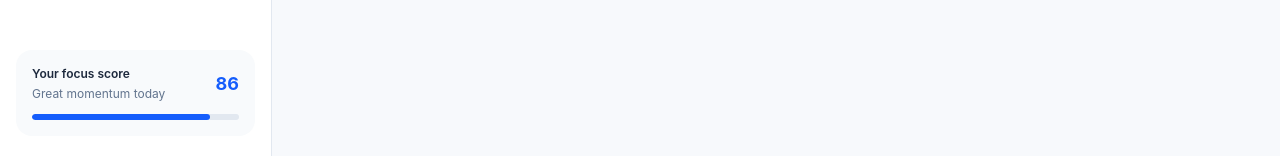
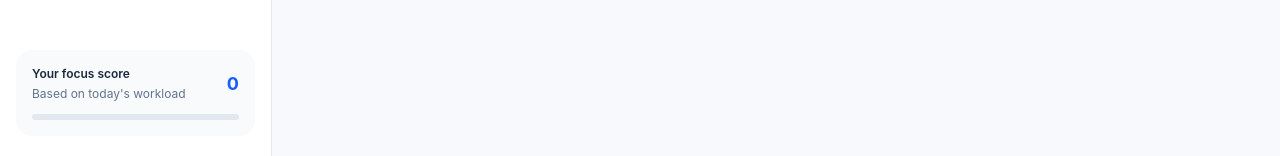
Before and after one commit to Mandarpowar13/TaskOS, a React (Vite) app in the folder client/: page / in a window 1280 px wide. Shown: the part 644-800 px from the top of the page. Built offline with nearby package versions, Linux system fonts and the light colour scheme; no server answers; sample sign-in values are in the browser's storage.

Commit message:
Fix dashboard interactions and productivity data

```diff
--- a/client/src/components/layout/Header.jsx
+++ b/client/src/components/layout/Header.jsx
@@ -12,6 +12,6 @@ export default function Header() {
   async function handleLogout() { try { await logout() } catch { /* Clear local session even if the API is unavailable. */ } finally { clearSession(); navigate('/login') } }
   return <header className="fixed inset-x-0 top-0 z-20 flex h-[68px] items-center justify-between border-b border-slate-200 bg-white/85 px-4 backdrop-blur-lg dark:border-slate-800 dark:bg-slate-900/85 lg:left-[272px] lg:px-8">
     <div className="flex items-center gap-2"><IconButton label="Open navigation" className="lg:hidden" onClick={toggleSidebar}><Menu size={21} /></IconButton><div className="relative hidden sm:block"><Search className="absolute left-3 top-1/2 -translate-y-1/2 text-slate-400" size={17} /><input aria-label="Search workspace" placeholder="Search tasks, projects, or people..." className="h-10 w-72 rounded-xl border border-slate-200 bg-slate-50 pl-10 pr-4 text-sm outline-none transition placeholder:text-slate-400 focus:border-blue-400 focus:ring-4 focus:ring-blue-500/10 dark:border-slate-700 dark:bg-slate-800 dark:text-white" /></div></div>
-    <div className="flex items-center gap-1 sm:gap-2"><Link to="/tasks?create=true" className="hidden h-10 items-center gap-2 rounded-xl bg-blue-600 px-3.5 text-sm font-semibold text-white transition hover:bg-blue-700 sm:flex"><Plus size={17} />Add task</Link><IconButton label={theme === 'light' ? 'Switch to dark mode' : 'Switch to light mode'} onClick={toggleTheme}>{theme === 'light' ? <Moon size={19} /> : <Sun size={19} />}</IconButton><IconButton label="Notifications" className="relative"><Bell size={19} /><span className="absolute right-2.5 top-2.5 h-2 w-2 rounded-full bg-blue-600 ring-2 ring-white dark:ring-slate-900" /></IconButton><IconButton label="Sign out" onClick={handleLogout} className="hidden sm:inline-flex"><LogOut size={18} /></IconButton><div className="ml-1 grid h-9 w-9 place-items-center rounded-full bg-gradient-to-br from-blue-500 to-indigo-600 text-xs font-bold text-white">MK</div></div>
+    <div className="flex items-center gap-1 sm:gap-2"><Link to="/tasks?create=true" className="hidden h-10 items-center gap-2 rounded-xl bg-blue-600 px-3.5 text-sm font-semibold text-white transition hover:bg-blue-700 sm:flex"><Plus size={17} />Add task</Link><IconButton label={theme === 'light' ? 'Switch to dark mode' : 'Switch to light mode'} onClick={toggleTheme}>{theme === 'light' ? <Moon size={19} /> : <Sun size={19} />}</IconButton><IconButton label="Notifications" className="relative" onClick={() => navigate('/notifications')}><Bell size={19} /><span className="absolute right-2.5 top-2.5 h-2 w-2 rounded-full bg-blue-600 ring-2 ring-white dark:ring-slate-900" /></IconButton><IconButton label="Sign out" onClick={handleLogout} className="hidden sm:inline-flex"><LogOut size={18} /></IconButton><Link to="/settings" aria-label="Open settings" className="ml-1 grid h-9 w-9 place-items-center rounded-full bg-gradient-to-br from-blue-500 to-indigo-600 text-xs font-bold text-white transition hover:ring-4 hover:ring-blue-500/20">MK</Link></div>
   </header>
 }
--- a/client/src/components/layout/Sidebar.jsx
+++ b/client/src/components/layout/Sidebar.jsx
@@ -2,6 +2,8 @@ import { BarChart3, Bell, CalendarDays, FolderKanban, LayoutDashboard, ListTodo,
 import { NavLink } from 'react-router-dom'
 import { useUiStore } from '../../store/useUiStore'
 import IconButton from '../ui/IconButton'
+import { useQuery } from '@tanstack/react-query'
+import { getDashboard } from '../../services/dashboardService'
 
 const navigation = [
   { label: 'Dashboard', to: '/', icon: LayoutDashboard }, { label: 'Tasks', to: '/tasks', icon: ListTodo },
@@ -20,6 +22,8 @@ function NavItems({ items, onNavigate }) {
 
 export default function Sidebar() {
   const { sidebarOpen, setSidebarOpen } = useUiStore()
+  const { data: dashboard } = useQuery({ queryKey: ['dashboard'], queryFn: getDashboard })
+  const focusScore = dashboard?.metrics?.focusScore ?? 0
   return (
     <>
       {sidebarOpen && <button aria-label="Close navigation" className="fixed inset-0 z-30 bg-slate-950/30 lg:hidden" onClick={() => setSidebarOpen(false)} />}
@@ -34,8 +38,8 @@ export default function Sidebar() {
         <nav className="space-y-1"><p className="mb-2 px-3 text-[10px] font-bold uppercase tracking-[.14em] text-slate-400">Workspace</p><NavItems items={navigation} onNavigate={() => setSidebarOpen(false)} /></nav>
         <nav className="mt-8 space-y-1"><p className="mb-2 px-3 text-[10px] font-bold uppercase tracking-[.14em] text-slate-400">Manage</p><NavItems items={secondaryNavigation} onNavigate={() => setSidebarOpen(false)} /></nav>
         <div className="mt-auto rounded-2xl bg-slate-50 p-4 dark:bg-slate-800/70">
-          <div className="flex items-center justify-between"><div><p className="text-xs font-semibold text-slate-800 dark:text-slate-200">Your focus score</p><p className="mt-1 text-xs text-slate-500">Great momentum today</p></div><span className="text-lg font-bold text-blue-600 dark:text-blue-400">86</span></div>
-          <div className="mt-3 h-1.5 overflow-hidden rounded-full bg-slate-200 dark:bg-slate-700"><div className="h-full w-[86%] rounded-full bg-blue-600" /></div>
+          <div className="flex items-center justify-between"><div><p className="text-xs font-semibold text-slate-800 dark:text-slate-200">Your focus score</p><p className="mt-1 text-xs text-slate-500">Based on today&apos;s workload</p></div><span className="text-lg font-bold text-blue-600 dark:text-blue-400">{focusScore}</span></div>
+          <div className="mt-3 h-1.5 overflow-hidden rounded-full bg-slate-200 dark:bg-slate-700"><div className="h-full rounded-full bg-blue-600" style={{ width: `${focusScore}%` }} /></div>
         </div>
       </aside>
     </>
```
Also changed, not shown: client/src/features/dashboard/Dashboard.jsx (+3 -2 lines), 1 other file (tests, documents, lock files or other folders).
